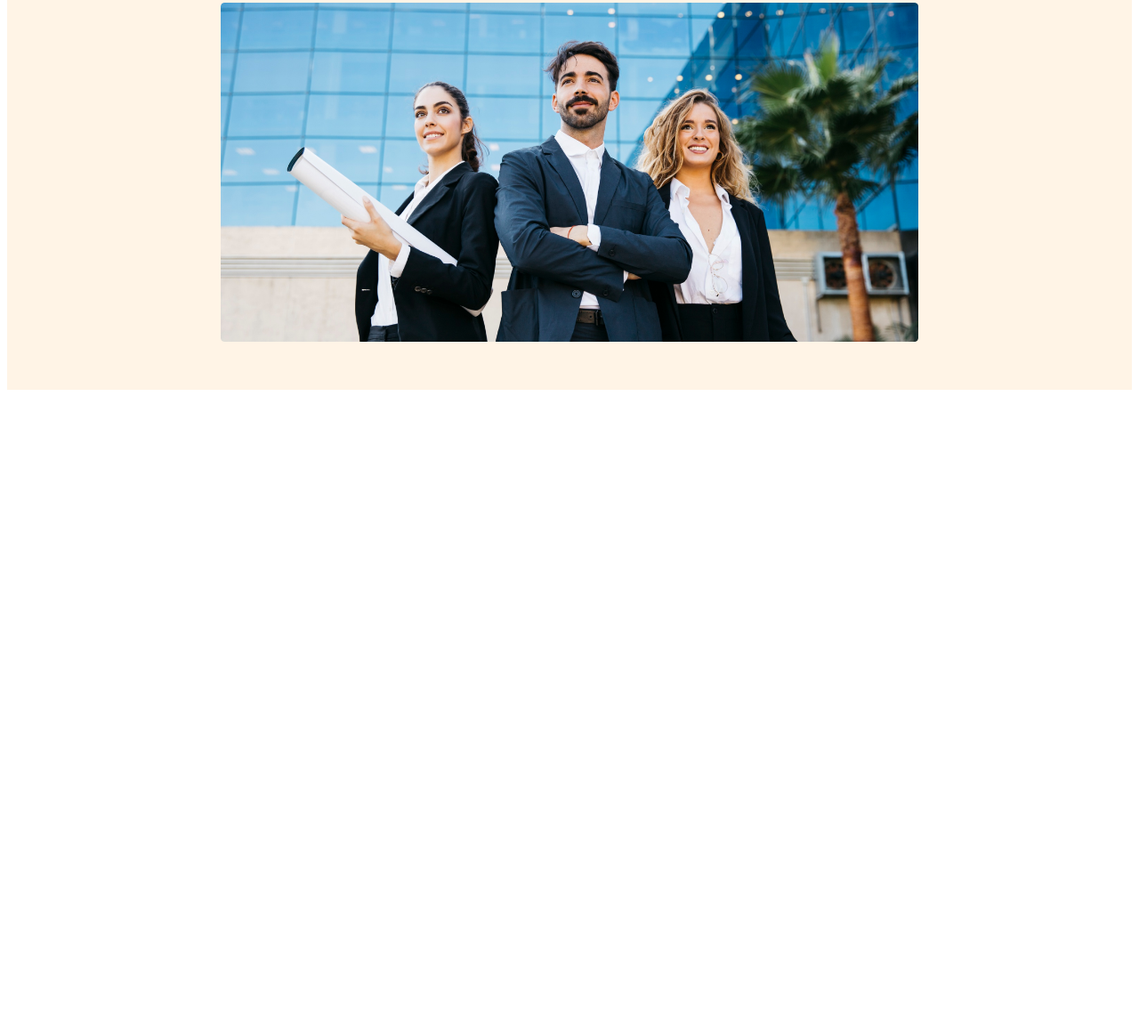
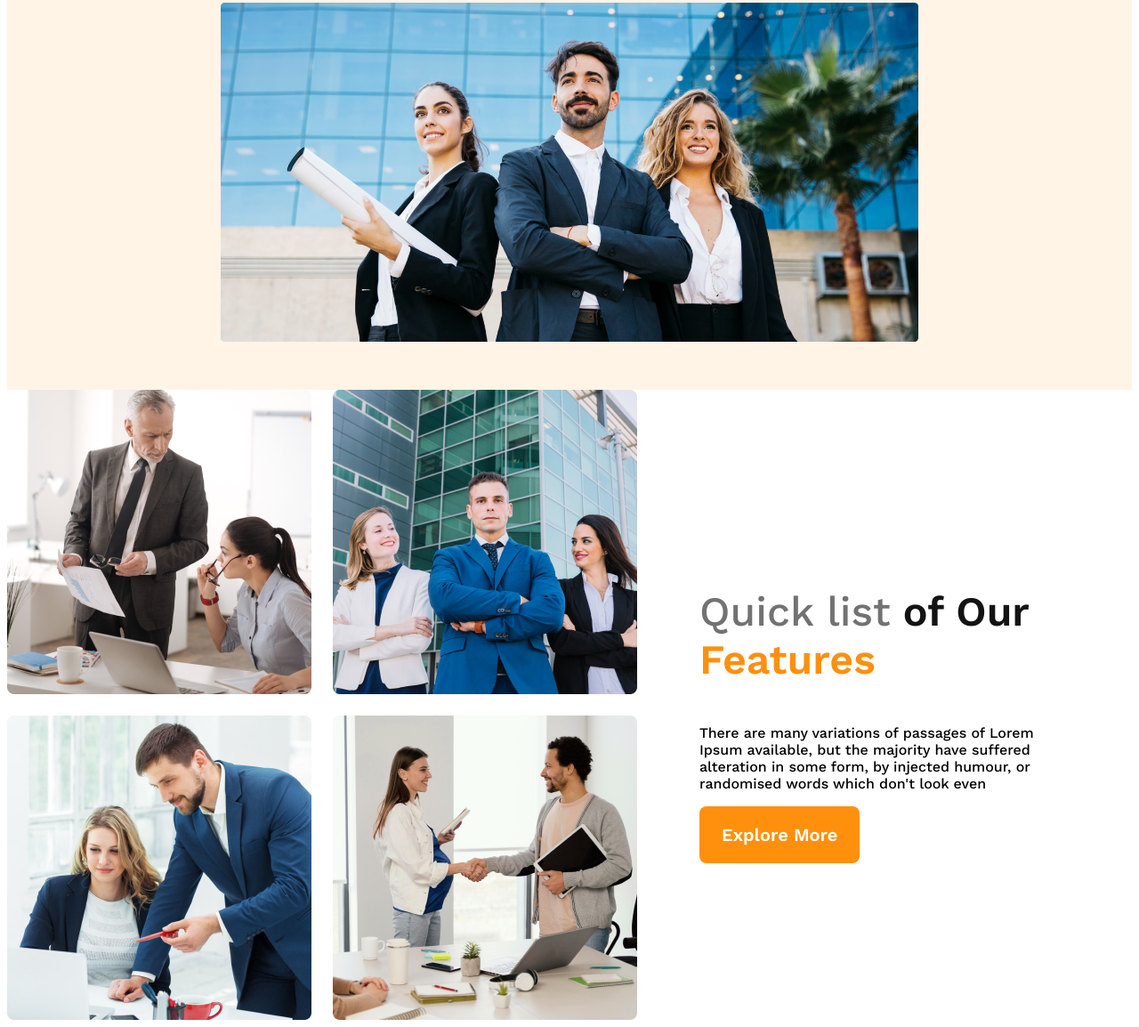
Before and after one commit to tariqulislam6062/g3-architects-website, a plain HTML site: page index.html in a window 1280 px wide. Shown: the part 589-1743 px from the top of the page at 89% size. Before the commit the page ends 1035 px from the top, so only its background shows below. Drawn offline with nearby package versions, Linux system fonts and the light colour scheme.

Commit message:
added teams title and title color

```diff
--- a/index.html
+++ b/index.html
@@ -7,6 +7,7 @@
     <link rel="stylesheet" href="styles/arctitects.css">
 </head>
 <body>
+    <!-- header start -->
     <header>
             <nav>
                 <h3 class="nav-title">G3 Architects</h3>
@@ -26,7 +27,23 @@
                 <img src="images/banner.png" alt="">
             </div>
     </header>
+    <!-- header end -->
     <main>
+        <!-- teams section start -->
+        <section class="teams-container">
+            <div class="teams-img-container">
+                <img src="images/team1.png" alt="">
+                <img src="images/team2.png" alt="">
+                <img src="images/team3.png" alt="">
+                <img src="images/team4.png" alt="">
+            </div>
+            <div class="teams-content">
+                <h3 class="teams-title"><span class="quick-list">Quick list</span> <span class="of-our">of Our</span> <span class="features">Features</span></h3>
+                <p class="teams-discription">There are many variations of passages of Lorem Ipsum available, but the majority have suffered alteration in some form, by injected humour, or randomised words which don't look even</p>
+                <button class="btn-primary">Explore More</button>
+
+            </div>
+        </section>
 
     </main>
     <footer>
--- a/styles/arctitects.css
+++ b/styles/arctitects.css
@@ -63,6 +63,40 @@ nav li a{
     margin-top: 25px;
     width: 100%;
 }
+/* main styles */
+main{
+    max-width: 1440px;
+    margin: 0 auto;
+}
+.teams-container{
+    display: flex;
+    align-items: center;
+}
+.teams-img-container{
+    display: grid;
+    grid-template-columns: repeat(2,1fr);
+    gap: 24px;
+    /* margin-top: 30px; */
+}
+.teams-content{
+    padding-right: 70px;
+    padding-left: 70px;
+}
+.teams-title{
+    font-size: 2.9rem;
+}
+.teams-title, .quick-list{
+    color: #727272;
+    font-weight: 500;
+}
+.teams-title, .of-our{
+    color: #131313;
+    font-weight: 700;
+}
+.teams-title, .features{
+    color: #FF900E;
+    font-weight: 700;
+}
 
 /* responsive media query */
 @media screen and (max-width: 576px) {
```
